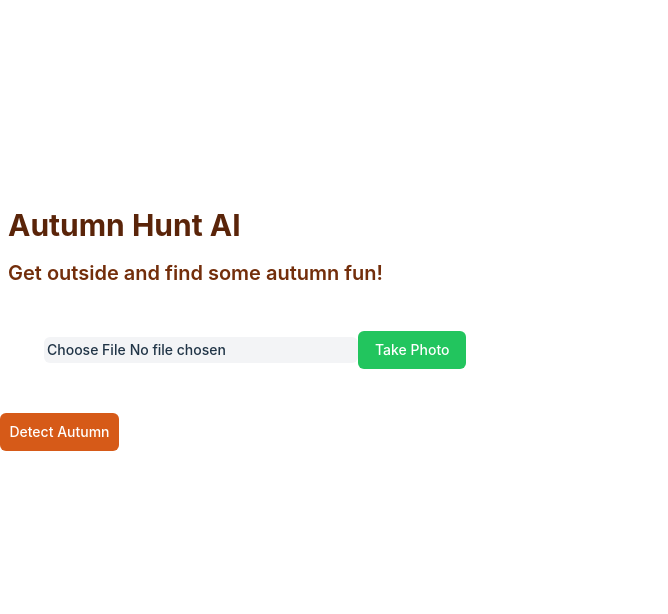
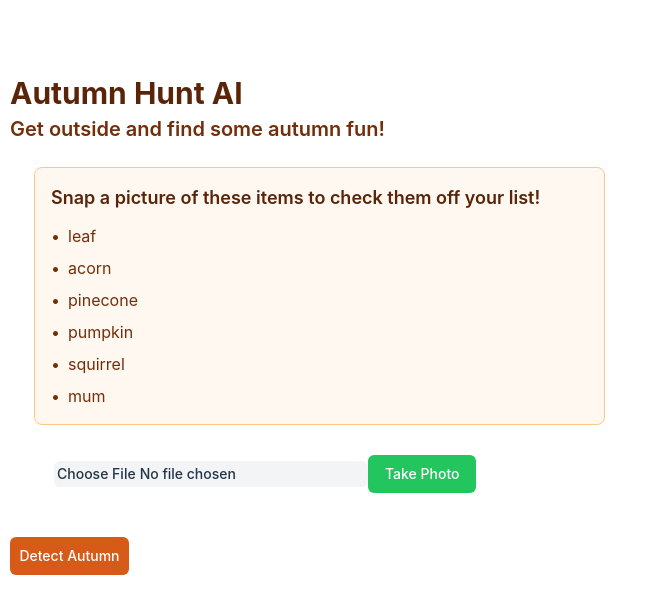
Before and after one commit to RyanCodeDev/autumn-hunt-ai, a React (Vite) app: page / in a window 1280 px wide. Shown: the top 614 px of the page, without its empty margins (0-668 px from the left). Built offline with nearby package versions, Linux system fonts and the light colour scheme.

Commit message:
Added scavenger hunt list functionality

```diff
--- a/src/App.jsx
+++ b/src/App.jsx
@@ -1,6 +1,7 @@
 import { useEffect, useRef, useState } from "react";
 import Progress from "./components/Progress.jsx";
 import CameraCapture from "./components/CameraCapture.jsx";
+import scavengerHuntItems from "./data/autumn-scavenger-hunt.json";
 
 function App() {
   // Model loading
@@ -12,6 +13,9 @@ function App() {
   const [imageInput, setImageInput] = useState(null);
   const [detectedObjects, setDetectedObjects] = useState([]);
   const [statusMessage, setStatusMessage] = useState("");
+
+  // Scavenger hunt list state
+  const [completedItems, setCompletedItems] = useState([]);
 
   // Create a reference to the worker object.
   const worker = useRef(null);
@@ -28,6 +32,30 @@ function App() {
       window.removeEventListener("imageCaptured", handleImageCaptured);
     };
   }, []);
+
+  const checkDetectedObjects = (detected) => {
+    const detectedLabels = detected.map((obj) => {
+      // Remove spaces from label
+      const label = obj.label.replace(/\s+/g, "");
+      return label.toLowerCase();
+    });
+
+    scavengerHuntItems.forEach((item, index) => {
+      const itemName = item.name.replace(/\s+/g, "").toLowerCase();
+      const itemAlternatives = item.alternatives.map((alt) =>
+        alt.replace(/\s+/g, "").toLowerCase(),
+      );
+
+      const allVariants = [itemName, ...itemAlternatives];
+
+      if (detectedLabels.some((label) => allVariants.includes(label))) {
+        setCompletedItems((prev) => {
+          if (prev.includes(index)) return prev;
+          return [...prev, index];
+        });
+      }
+    });
+  };
 
   // We use the `useEffect` hook to set up the worker as soon as the `App` component is mounted.
   useEffect(() => {
@@ -87,6 +115,13 @@ function App() {
           setDetectedObjects(e.data.output);
           setStatusMessage("");
           console.log("Detected objects:", e.data.output);
+          setDetectedObjects(e.data.output);
+          // Check for matches and mark items as completed
+          checkDetectedObjects(e.data.output);
+          break;
+
+        default:
+          console.warn("Unknown message from worker:", e.data);
           break;
       }
     };
@@ -99,6 +134,10 @@ function App() {
       worker.current.removeEventListener("message", onMessageReceived);
   });
 
+  const resetCompletedItems = () => {
+    setCompletedItems([]);
+  };
+
   const detectObjects = () => {
     setDisabled(true);
     worker.current.postMessage({
@@ -108,17 +147,51 @@ function App() {
 
   return (
     <>
-      <h1 className="text-3xl font-bold text-autumn-900 mb-4">Autumn Hunt AI</h1>
+      <h1 className="text-3xl font-bold text-autumn-900 mb-1">
+        Autumn Hunt AI
+      </h1>
       <h2 className="text-xl font-semibold text-autumn-800 mb-4">
         Get outside and find some autumn fun!{" "}
       </h2>
 
       <div className="container m-6 flex flex-col gap-2.5">
+        {/* Scavenger Hunt List */}
+        <div className="scavenger-hunt-list p-4 bg-autumn-50 rounded-lg border border-autumn-200">
+          <h3 className="text-lg font-semibold text-autumn-900 mb-3">
+            Snap a picture of these items to check them off your list!
+          </h3>
+          <ul className="space-y-2">
+            {scavengerHuntItems.map((item, index) => {
+              const isCompleted = completedItems.includes(index);
+              return (
+                <li
+                  key={index}
+                  className={`flex items-center rounded ${
+                    isCompleted
+                      ? "text-gray-400 line-through"
+                      : "text-autumn-800"
+                  }`}
+                >
+                  <span className="mr-2">•</span>
+                  <span>{item.name}</span>
+                  {isCompleted && (
+                    <span className="ml-2 text-green-600 text-sm">✓</span>
+                  )}
+                </li>
+              );
+            })}
+          </ul>
+        </div>
+
         <CameraCapture />
 
         {imageInput && (
           <div className="image-preview mt-5 text-center">
-            <img src={imageInput} alt="Captured" className="max-w-full max-h-[400px] rounded-lg border-2 border-gray-800" />
+            <img
+              src={imageInput}
+              alt="Captured"
+              className="max-w-[90%] max-h-100 rounded-lg border-2 border-gray-800"
+            />
           </div>
         )}
       </div>
@@ -130,17 +203,20 @@ function App() {
       >
         Detect Autumn
       </button>
-      <p className="status-message text-red-600 text-sm mt-2.5">{statusMessage}</p>
+      <p className="status-message text-red-600 text-sm mt-2.5">
+        {statusMessage}
+      </p>
 
       {detectedObjects.length > 0 && (
         <div id="detected-objects">
-          <h3 className="text-lg font-semibold text-autumn-900 mb-2">Detected Objects:</h3>
+          <h3 className="text-lg font-semibold text-autumn-900 mb-2">
+            Detected Objects:
+          </h3>
           <ul className="list-disc pl-5 space-y-1">
             {detectedObjects.map((obj, index) => (
               <li key={index}>
                 <span className="text-autumn-800">{obj.label}</span> (
-                <span className="text-autumn-600">{obj.score.toFixed(2)}</span>
-                )
+                <span className="text-autumn-600">{obj.score.toFixed(2)}</span>)
               </li>
             ))}
           </ul>
@@ -148,7 +224,11 @@ function App() {
       )}
 
       <div className="progress-bars-container p-2 h-35">
-        {ready === false && <label className="text-autumn-900">Loading models... (only run once)</label>}
+        {ready === false && (
+          <label className="text-autumn-900">
+            Loading models... (only run once)
+          </label>
+        )}
         {progressItems.map((data) => (
           <div key={data.file}>
             <Progress text={data.file} percentage={data.progress} />
--- a/src/data/autumn-scavenger-hunt.json
+++ b/src/data/autumn-scavenger-hunt.json
@@ -7,7 +7,8 @@
       "tree",
       "trees",
       "branch",
-      "branches"
+      "branches",
+      "orange"
     ]
   },
   {
--- a/src/index.css
+++ b/src/index.css
@@ -56,13 +56,9 @@
     margin: 0;
     display: flex;
     place-items: center;
+    padding: 10px;
     min-width: 320px;
     min-height: 100vh;
-  }
-
-  h1,
-  h2 {
-    margin: 8px;
   }
 }
 
```
Also changed, not shown: src/lib/worker.js (+0 -12 lines), 1 other file (tests, documents, lock files or other folders).
